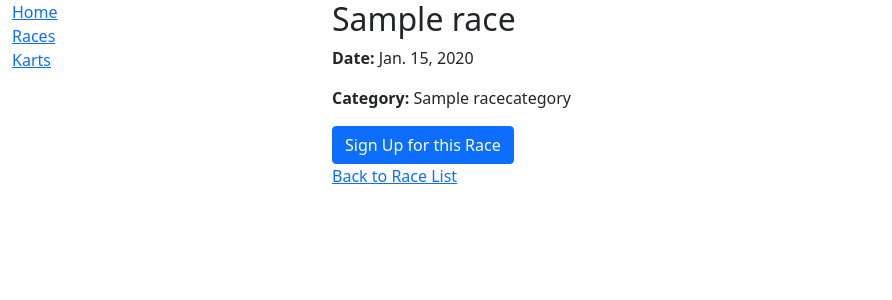
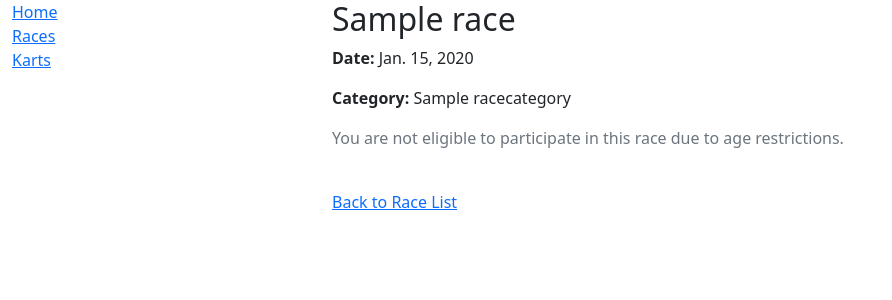
Before and after one commit to yashkunn/karting-race-manager, a Django app: page /race/1/ in a window 1280 px wide. Shown: the top 300 px of the page, without its empty margins (0-892 px from the left). Run offline with Django 5.2, Linux system fonts and the light colour scheme; tables that the repository leaves empty hold one stand-in row (values such as "Sample post").

Commit message:
add user age validation for race registration

```diff
--- a/karting/admin.py
+++ b/karting/admin.py
@@ -27,7 +27,7 @@ class RaceCategoryAdmin(admin.ModelAdmin):
 class CustomUserAdmin(UserAdmin):
     list_display = UserAdmin.list_display + ("age",)
     fieldsets = UserAdmin.fieldsets + (
-        (("Additional info", {"fields": ("age",)}),)
+        (("Additional info", {"fields": ("date_of_birth",)}),)
     )
     add_fieldsets = UserAdmin.add_fieldsets + (
         (
@@ -37,7 +37,7 @@ class CustomUserAdmin(UserAdmin):
                     "fields": (
                         "first_name",
                         "last_name",
-                        "age",
+                        "date_of_birth",
                         "email",
                     )
                 },
--- a/karting/views.py
+++ b/karting/views.py
@@ -34,6 +34,18 @@ class RaceDetailView(generic.DetailView):
     queryset = Race.objects.select_related("category")
     template_name = "karting/race-detail.html"
 
+    def get_context_data(self, **kwargs):
+        context = super().get_context_data(**kwargs)
+        race = self.get_object()
+        is_eligible = False
+
+        if self.request.user.is_authenticated:
+            is_eligible = race.is_user_eligible(self.request.user)
+
+        context['is_eligible'] = is_eligible
+
+        return context
+
 
 class KartListView(generic.ListView):
     model = Kart
--- a/templates/karting/race-detail.html
+++ b/templates/karting/race-detail.html
@@ -9,7 +9,11 @@
   <p><strong>Date:</strong> {{ race.date }}</p>
   <p><strong>Category:</strong> {{ race.category.name }}</p>
 
-  <a href="#" class="btn btn-primary">Sign Up for this Race</a>
+  {% if is_eligible %}
+    <a href="#" class="btn btn-primary">Sign Up for this Race</a>
+  {% else %}
+    <p class="text-muted">You are not eligible to participate in this race due to age restrictions.</p>
+  {% endif %}
 
   <br>
   <a href="{% url 'karting:race-list' %}">Back to Race List</a>
```
